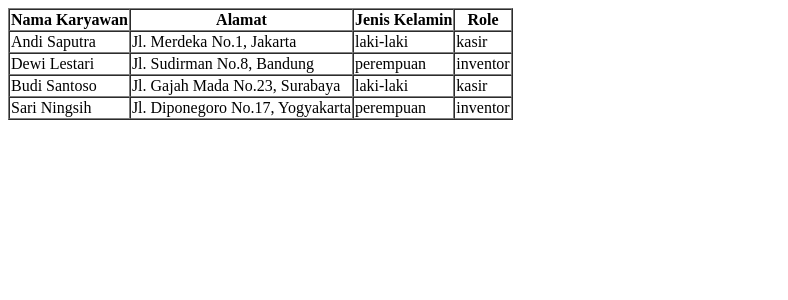
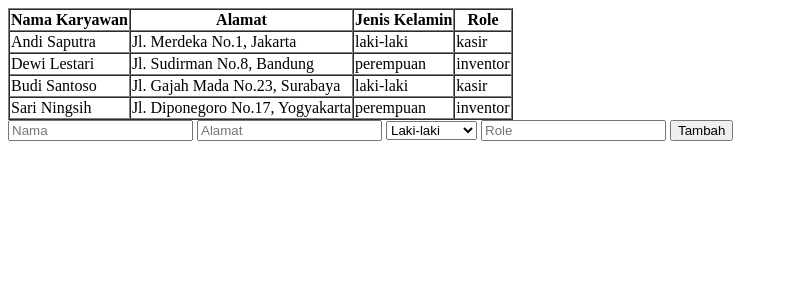
Before and after one commit to bagusmaulanahasan/php_apkas, a PHP site: page / in a window 1280 px wide. Shown: the top 300 px of the page, without its empty margins (0-788 px from the left). Run offline with PHP 8.4, Linux system fonts and the light colour scheme; data comes from the database, SQL or seed files in the repository.

Commit message:
feat: addKaryawan (work), editKaryawan & deleteKaryawan (unTest)

```diff
--- a/controllers/karyawanController.php
+++ b/controllers/karyawanController.php
@@ -23,5 +23,36 @@ class KaryawanController
         }
         return $output;
     }
+
+    // NEW CODE
+    public function add($nama, $alamat, $jenis_kelamin, $role) {
+        $model = new Karyawan();
+        return $model->addKaryawan($nama, $alamat, $jenis_kelamin, $role);
+    }
+
+//     public function add($nama, $alamat, $jenis_kelamin, $role) {
+//     $database = new Database();
+//     $stmt = $database->conn->prepare("INSERT INTO karyawan (nama_karyawan, alamat, jenis_kelamin, role) VALUES (?, ?, ?, ?)");
+//     if(!$stmt){
+//         die("Prepare failed: " . $database->conn->error);
+//     }
+//     $stmt->bind_param("ssss", $nama, $alamat, $jenis_kelamin, $role);
+//     if(!$stmt->execute()){
+//         die("Execute failed: " . $stmt->error);
+//     }
+//     return true;
+// }
+
+
+
+    public function update($id, $nama, $alamat, $jenis_kelamin, $role) {
+        $model = new Karyawan();
+        return $model->updateKaryawan($id, $nama, $alamat, $jenis_kelamin, $role);
+    }
+
+    public function delete($id) {
+        $model = new Karyawan();
+        return $model->deleteKaryawan($id);
+    }
 }
 ?>
--- a/models/karyawan.php
+++ b/models/karyawan.php
@@ -12,7 +12,36 @@ class Karyawan
         while ($row = $result->fetch_assoc()) {
             $data[] = $row;
         }
+
         return $data;
+
+        // echo json_encode($data);
+        // print_r($data['nama_karyawan']);
+    }
+
+    // NEW CODE
+    public function addKaryawan($nama, $alamat, $jenis_kelamin, $role) {
+        $database = new Database();
+        $stmt = $database->conn->prepare("INSERT INTO karyawan (nama_karyawan, alamat, jenis_kelamin, role) VALUES (?, ?, ?, ?)");
+        $stmt->bind_param("ssss", $nama, $alamat, $jenis_kelamin, $role);
+        return $stmt->execute();
+    }
+
+    public function updateKaryawan($id, $nama, $alamat, $jenis_kelamin, $role) {
+        $database = new Database();
+        $stmt = $database->conn->prepare("UPDATE karyawan SET nama_karyawan=?, alamat=?, jenis_kelamin=?, role=? WHERE id=?");
+        $stmt->bind_param("ssssi", $nama, $alamat, $jenis_kelamin, $role, $id);
+        return $stmt->execute();
+    }
+
+    public function deleteKaryawan($id) {
+        $database = new Database();
+        $stmt = $database->conn->prepare("DELETE FROM karyawan WHERE id=?");
+        $stmt->bind_param("i", $id);
+        return $stmt->execute();
     }
 }
+
+// $karyawan = new Karyawan();
+// $karyawan->getAllKaryawan();
 ?>
--- a/views/karyawan/index.php
+++ b/views/karyawan/index.php
@@ -6,7 +6,10 @@ include __DIR__ . "/../../controllers/karyawanController.php";
 $karyawanController = new KaryawanController();
 $dataKaryawan = $karyawanController->getAllKaryawan();
 
+
 ?>
+
+
 
 <!DOCTYPE html>
 <html lang="en">
@@ -31,6 +34,18 @@ $dataKaryawan = $karyawanController->getAllKaryawan();
             <?= $dataKaryawan ?>
         </tbody>
     </table>
+
+    <form method="post" action="proses_add.php">
+        <input type="text" name="nama" placeholder="Nama">
+        <input type="text" name="alamat" placeholder="Alamat">
+        <select name="jenis_kelamin">
+            <option value="laki-laki">Laki-laki</option>
+            <option value="perempuan">Perempuan</option>
+        </select>
+        <input type="text" name="role" placeholder="Role">
+        <button type="submit">Tambah</button>
+    </form>
+
 </body>
 
 </html>
```
Also changed, not shown: views/karyawan/proses_add.php (added, +21 -0 lines).
